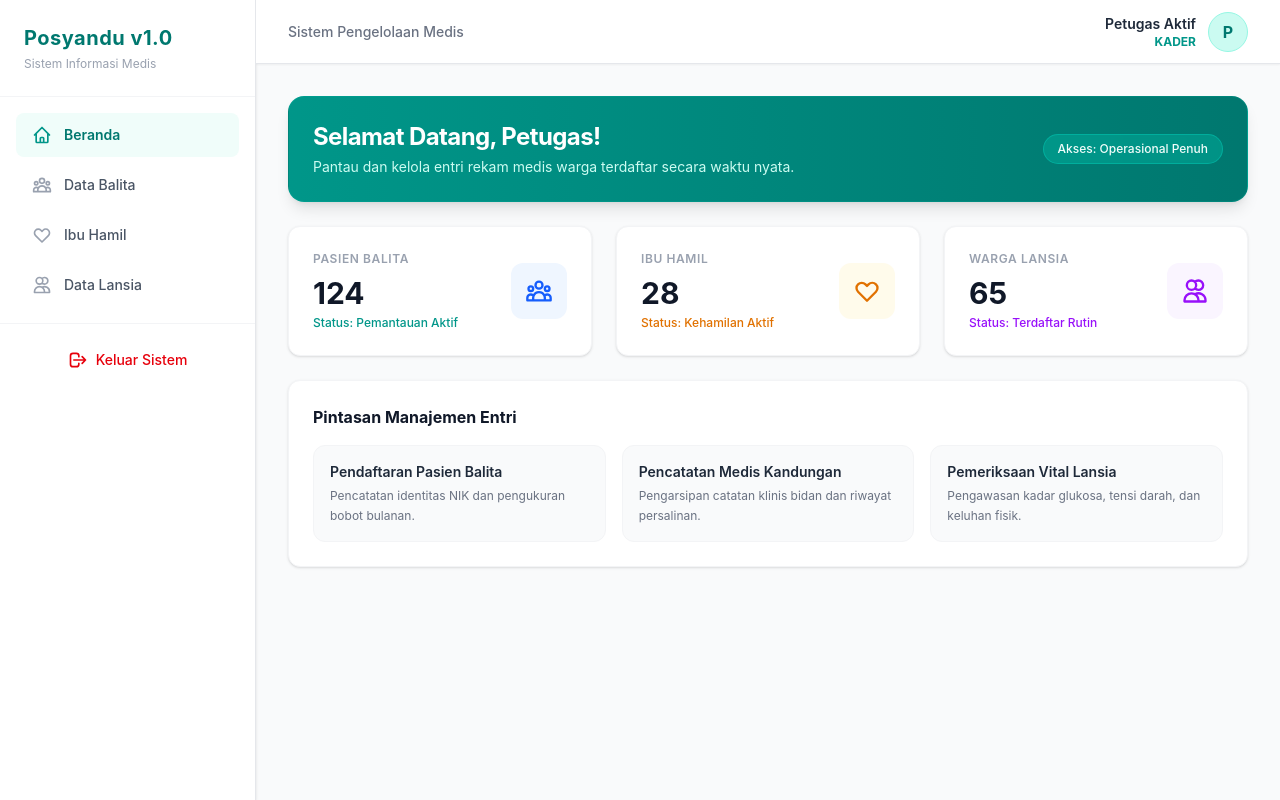
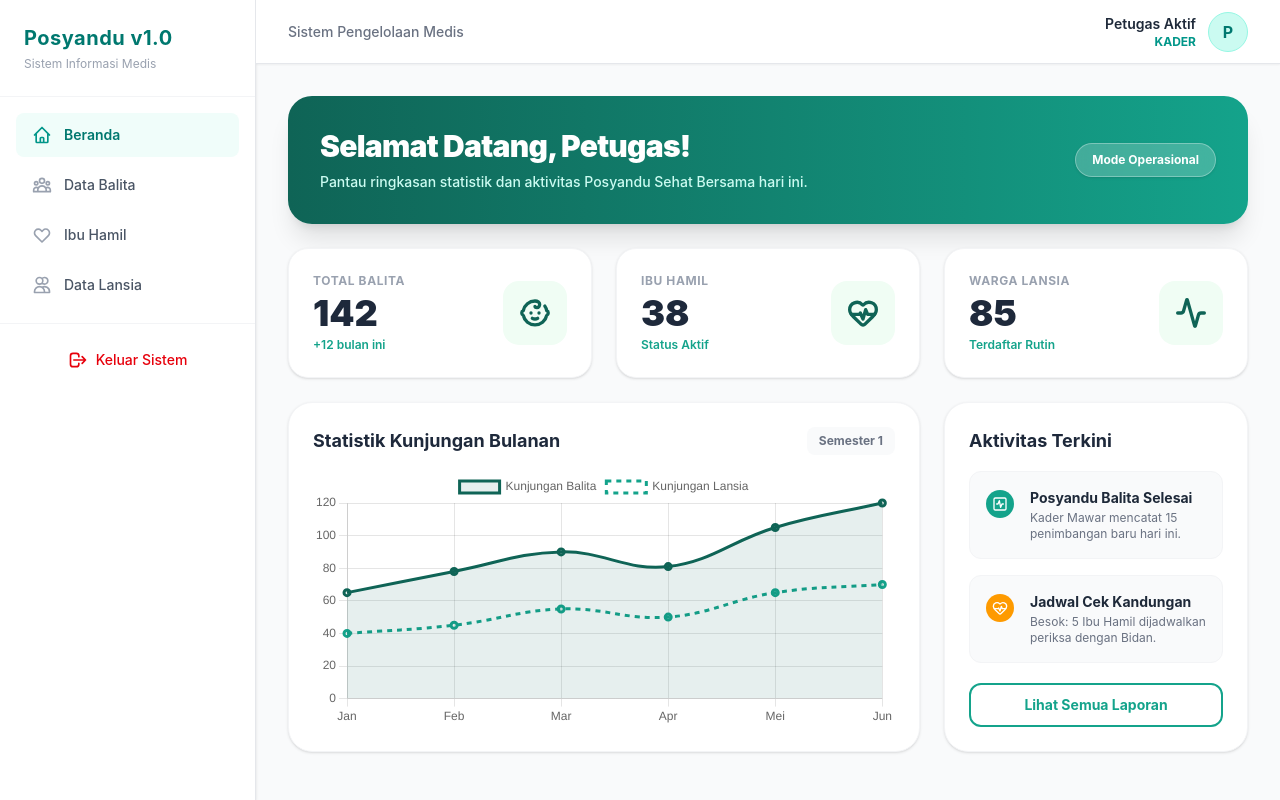
Before and after one commit to AchmadZackyGZ/posyanduNglabak, a SvelteKit app in the folder frontend/: page /dashboard in a window 1280 px wide. Built offline with nearby package versions, Linux system fonts and the light colour scheme; sample sign-in values are in the browser's storage.

Commit message:
redesign page beranda.posyandu sehat bersama and migrate branch feat/ui-dashboard-redesign

```diff
--- a/frontend/package.json
+++ b/frontend/package.json
@@ -36,6 +36,7 @@
 		"vite": "^8.0.7"
 	},
 	"dependencies": {
+		"chart.js": "^4.5.1",
 		"lucide-svelte": "^1.0.1"
 	}
 }
--- a/frontend/src/routes/dashboard/+page.svelte
+++ b/frontend/src/routes/dashboard/+page.svelte
@@ -1,133 +1,195 @@
-<script>
+<script lang="ts">
 	import { onMount } from 'svelte';
-
-	// State awal penampil angka ringkasan menggunakan Svelte 5 Runes
-	let stats = $state({
-		totalBalita: 124,
-		totalIbuHamil: 28,
-		totalLansia: 65
-	});
+	// Menggunakan ikon Lucide yang elegan
+	import { Baby, HeartPulse, Activity, ActivitySquare } from 'lucide-svelte';
+	// Mengimpor Chart.js murni
+	import Chart from 'chart.js/auto';
 
 	let userName = $state('');
 
+	// Referensi elemen kanvas untuk Chart.js
+	let chartCanvas: HTMLCanvasElement;
+	let chartInstance: Chart | null = null;
+
+	// DATA DUMMY METRIK
+	let stats = $state({
+		totalBalita: 142,
+		totalIbuHamil: 38,
+		totalLansia: 85
+	});
+
 	onMount(() => {
+		// 1. Ambil identitas pengguna
 		const userData = localStorage.getItem('user');
 		if (userData) {
 			try {
 				userName = JSON.parse(userData).NamaLengkap;
 			} catch {
-				console.log('error parsing user data');
+				console.log('Error memuat data profil');
 			}
 		}
+
+		// 2. Render Grafik Kunjungan Dummy
+		if (chartCanvas) {
+			chartInstance = new Chart(chartCanvas, {
+				type: 'line',
+				data: {
+					labels: ['Jan', 'Feb', 'Mar', 'Apr', 'Mei', 'Jun'],
+					datasets: [
+						{
+							label: 'Kunjungan Balita',
+							data: [65, 78, 90, 81, 105, 120],
+							borderColor: '#0f6456', // Teal Gelap
+							backgroundColor: 'rgba(15, 100, 86, 0.1)',
+							borderWidth: 3,
+							tension: 0.4,
+							fill: true
+						},
+						{
+							label: 'Kunjungan Lansia',
+							data: [40, 45, 55, 50, 65, 70],
+							borderColor: '#14a38b', // Teal Terang
+							backgroundColor: 'transparent',
+							borderWidth: 3,
+							borderDash: [5, 5],
+							tension: 0.4
+						}
+					]
+				},
+				options: {
+					responsive: true,
+					maintainAspectRatio: false,
+					plugins: {
+						legend: { position: 'top' }
+					},
+					scales: {
+						y: { beginAtZero: true }
+					}
+				}
+			});
+		}
+
+		// Cleanup: Hancurkan grafik saat pindah halaman agar tidak bocor memori
+		return () => {
+			if (chartInstance) chartInstance.destroy();
+		};
 	});
 </script>
 
 <svelte:head>
-	<title>Beranda Dasbor - Sistem Posyandu</title>
+	<title>Beranda - POSYANDU Sehat Bersama</title>
 </svelte:head>
 
 <div class="space-y-6">
 	<div
-		class="flex flex-col items-start justify-between gap-4 rounded-2xl border border-teal-500/20 bg-gradient-to-r from-teal-600 to-teal-700 p-6 text-white shadow-lg md:flex-row md:items-center"
+		class="flex flex-col items-start justify-between gap-4 rounded-[24px] bg-gradient-to-r from-[#0f6456] to-[#14a38b] p-8 text-white shadow-xl md:flex-row md:items-center"
 	>
 		<div>
-			<h1 class="text-2xl font-bold tracking-tight">Selamat Datang, {userName || 'Petugas'}!</h1>
-			<p class="mt-1 text-sm text-teal-100">
-				Pantau dan kelola entri rekam medis warga terdaftar secara waktu nyata.
+			<h1 class="text-3xl font-black tracking-tight">Selamat Datang, {userName || 'Petugas'}!</h1>
+			<p class="mt-2 text-sm font-medium text-teal-100">
+				Pantau ringkasan statistik dan aktivitas Posyandu Sehat Bersama hari ini.
 			</p>
 		</div>
 		<span
-			class="rounded-full border border-teal-400/40 bg-teal-500/40 px-3.5 py-1.5 text-xs font-medium text-teal-50 backdrop-blur-xs"
+			class="rounded-full border border-white/30 bg-white/20 px-4 py-2 text-xs font-bold text-white shadow-sm backdrop-blur-md"
 		>
-			Akses: Operasional Penuh
+			Mode Operasional
 		</span>
 	</div>
 
 	<div class="grid grid-cols-1 gap-6 md:grid-cols-3">
 		<div
-			class="flex items-center justify-between rounded-xl border border-gray-100 bg-white p-6 shadow-sm transition-all hover:shadow-md"
+			class="flex items-center justify-between rounded-[20px] border border-gray-100 bg-white p-6 shadow-sm transition-all hover:border-[#14a38b]/30 hover:shadow-md"
 		>
 			<div>
-				<p class="text-xs font-semibold tracking-wider text-gray-400 uppercase">Pasien Balita</p>
-				<p class="mt-2 text-3xl font-bold text-gray-900">{stats.totalBalita}</p>
-				<p class="mt-1 text-xs font-medium text-teal-600">Status: Pemantauan Aktif</p>
+				<p class="text-xs font-bold tracking-wider text-gray-400 uppercase">Total Balita</p>
+				<p class="mt-1 text-4xl font-black text-[#1e293b]">{stats.totalBalita}</p>
+				<p class="mt-1 text-xs font-semibold text-[#14a38b]">+12 bulan ini</p>
 			</div>
-			<div class="flex h-14 w-14 items-center justify-center rounded-xl bg-blue-50 text-blue-600">
-				<svg class="h-7 w-7" fill="none" stroke="currentColor" viewBox="0 0 24 24"
-					><path
-						stroke-linecap="round"
-						stroke-linejoin="round"
-						stroke-width="2"
-						d="M17 20h5v-2a3 3 0 00-5.356-1.857M17 20H7m10 0v-2c0-.656-.126-1.283-.356-1.857M7 20H2v-2a3 3 0 015.356-1.857M7 20v-2c0-.656.126-1.283.356-1.857m0 0a5.002 5.002 0 019.288 0M15 7a3 3 0 11-6 0 3 3 0 016 0zm6 3a2 2 0 11-4 0 2 2 0 014 0zM7 10a2 2 0 11-4 0 2 2 0 014 0z"
-					></path></svg
-				>
+			<div
+				class="flex h-16 w-16 items-center justify-center rounded-2xl bg-[#f0fdf4] text-[#0f6456]"
+			>
+				<Baby size={32} strokeWidth={2.5} />
 			</div>
 		</div>
 
 		<div
-			class="flex items-center justify-between rounded-xl border border-gray-100 bg-white p-6 shadow-sm transition-all hover:shadow-md"
+			class="flex items-center justify-between rounded-[20px] border border-gray-100 bg-white p-6 shadow-sm transition-all hover:border-[#14a38b]/30 hover:shadow-md"
 		>
 			<div>
-				<p class="text-xs font-semibold tracking-wider text-gray-400 uppercase">Ibu Hamil</p>
-				<p class="mt-2 text-3xl font-bold text-gray-900">{stats.totalIbuHamil}</p>
-				<p class="mt-1 text-xs font-medium text-amber-600">Status: Kehamilan Aktif</p>
+				<p class="text-xs font-bold tracking-wider text-gray-400 uppercase">Ibu Hamil</p>
+				<p class="mt-1 text-4xl font-black text-[#1e293b]">{stats.totalIbuHamil}</p>
+				<p class="mt-1 text-xs font-semibold text-[#14a38b]">Status Aktif</p>
 			</div>
-			<div class="flex h-14 w-14 items-center justify-center rounded-xl bg-amber-50 text-amber-600">
-				<svg class="h-7 w-7" fill="none" stroke="currentColor" viewBox="0 0 24 24"
-					><path
-						stroke-linecap="round"
-						stroke-linejoin="round"
-						stroke-width="2"
-						d="M4.318 6.318a4.5 4.5 0 000 6.364L12 20.364l7.682-7.682a4.5 4.5 0 00-6.364-6.364L12 7.636l-1.318-1.318a4.5 4.5 0 00-6.364 0z"
-					></path></svg
-				>
+			<div
+				class="flex h-16 w-16 items-center justify-center rounded-2xl bg-[#f0fdf4] text-[#0f6456]"
+			>
+				<HeartPulse size={32} strokeWidth={2.5} />
 			</div>
 		</div>
 
 		<div
-			class="flex items-center justify-between rounded-xl border border-gray-100 bg-white p-6 shadow-sm transition-all hover:shadow-md"
+			class="flex items-center justify-between rounded-[20px] border border-gray-100 bg-white p-6 shadow-sm transition-all hover:border-[#14a38b]/30 hover:shadow-md"
 		>
 			<div>
-				<p class="text-xs font-semibold tracking-wider text-gray-400 uppercase">Warga Lansia</p>
-				<p class="mt-2 text-3xl font-bold text-gray-900">{stats.totalLansia}</p>
-				<p class="mt-1 text-xs font-medium text-purple-600">Status: Terdaftar Rutin</p>
+				<p class="text-xs font-bold tracking-wider text-gray-400 uppercase">Warga Lansia</p>
+				<p class="mt-1 text-4xl font-black text-[#1e293b]">{stats.totalLansia}</p>
+				<p class="mt-1 text-xs font-semibold text-[#14a38b]">Terdaftar Rutin</p>
 			</div>
 			<div
-				class="flex h-14 w-14 items-center justify-center rounded-xl bg-purple-50 text-purple-600"
+				class="flex h-16 w-16 items-center justify-center rounded-2xl bg-[#f0fdf4] text-[#0f6456]"
 			>
-				<svg class="h-7 w-7" fill="none" stroke="currentColor" viewBox="0 0 24 24"
-					><path
-						stroke-linecap="round"
-						stroke-linejoin="round"
-						stroke-width="2"
-						d="M12 4.354a4 4 0 110 5.292M15 21H3v-1a6 6 0 0112 0v1zm0 0h6v-1a6 6 0 00-9-5.197M13 7a4 4 0 11-8 0 4 4 0 018 0z"
-					></path></svg
-				>
+				<Activity size={32} strokeWidth={2.5} />
 			</div>
 		</div>
 	</div>
 
-	<div class="rounded-xl border border-gray-100 bg-white p-6 shadow-sm">
-		<h2 class="mb-4 text-base font-bold text-gray-900">Pintasan Manajemen Entri</h2>
-		<div class="grid grid-cols-1 gap-4 sm:grid-cols-3">
-			<div class="rounded-xl border border-gray-100 bg-gray-50 p-4">
-				<p class="text-sm font-semibold text-gray-800">Pendaftaran Pasien Balita</p>
-				<p class="mt-1 text-xs leading-relaxed text-gray-500">
-					Pencatatan identitas NIK dan pengukuran bobot bulanan.
-				</p>
+	<div class="grid grid-cols-1 gap-6 lg:grid-cols-3">
+		<div class="rounded-[24px] border border-gray-100 bg-white p-6 shadow-sm lg:col-span-2">
+			<div class="mb-4 flex items-center justify-between">
+				<h2 class="text-lg font-bold text-[#1e293b]">Statistik Kunjungan Bulanan</h2>
+				<button
+					class="rounded-lg bg-gray-50 px-3 py-1.5 text-xs font-bold text-gray-500 hover:bg-gray-100"
+					>Semester 1</button
+				>
 			</div>
-			<div class="rounded-xl border border-gray-100 bg-gray-50 p-4">
-				<p class="text-sm font-semibold text-gray-800">Pencatatan Medis Kandungan</p>
-				<p class="mt-1 text-xs leading-relaxed text-gray-500">
-					Pengarsipan catatan klinis bidan dan riwayat persalinan.
-				</p>
+			<div class="relative h-64 w-full">
+				<canvas bind:this={chartCanvas}></canvas>
 			</div>
-			<div class="rounded-xl border border-gray-100 bg-gray-50 p-4">
-				<p class="text-sm font-semibold text-gray-800">Pemeriksaan Vital Lansia</p>
-				<p class="mt-1 text-xs leading-relaxed text-gray-500">
-					Pengawasan kadar glukosa, tensi darah, dan keluhan fisik.
-				</p>
+		</div>
+
+		<div class="flex flex-col gap-4 rounded-[24px] border border-gray-100 bg-white p-6 shadow-sm">
+			<h2 class="text-lg font-bold text-[#1e293b]">Aktivitas Terkini</h2>
+
+			<div class="flex items-start gap-4 rounded-xl border border-gray-100 bg-gray-50 p-4">
+				<div class="mt-0.5 rounded-full bg-[#14a38b] p-1.5 text-white">
+					<ActivitySquare size={16} />
+				</div>
+				<div>
+					<p class="text-sm font-bold text-gray-800">Posyandu Balita Selesai</p>
+					<p class="mt-0.5 text-xs text-gray-500">
+						Kader Mawar mencatat 15 penimbangan baru hari ini.
+					</p>
+				</div>
 			</div>
+
+			<div class="flex items-start gap-4 rounded-xl border border-gray-100 bg-gray-50 p-4">
+				<div class="mt-0.5 rounded-full bg-amber-500 p-1.5 text-white">
+					<HeartPulse size={16} />
+				</div>
+				<div>
+					<p class="text-sm font-bold text-gray-800">Jadwal Cek Kandungan</p>
+					<p class="mt-0.5 text-xs text-gray-500">
+						Besok: 5 Ibu Hamil dijadwalkan periksa dengan Bidan.
+					</p>
+				</div>
+			</div>
+
+			<button
+				class="mt-auto w-full rounded-xl border-2 border-[#14a38b] bg-white py-2.5 text-sm font-bold text-[#14a38b] transition-colors hover:bg-[#f0fdf4]"
+			>
+				Lihat Semua Laporan
+			</button>
 		</div>
 	</div>
 </div>
```
Also changed, not shown: 1 other file (tests, documents, lock files or other folders).
